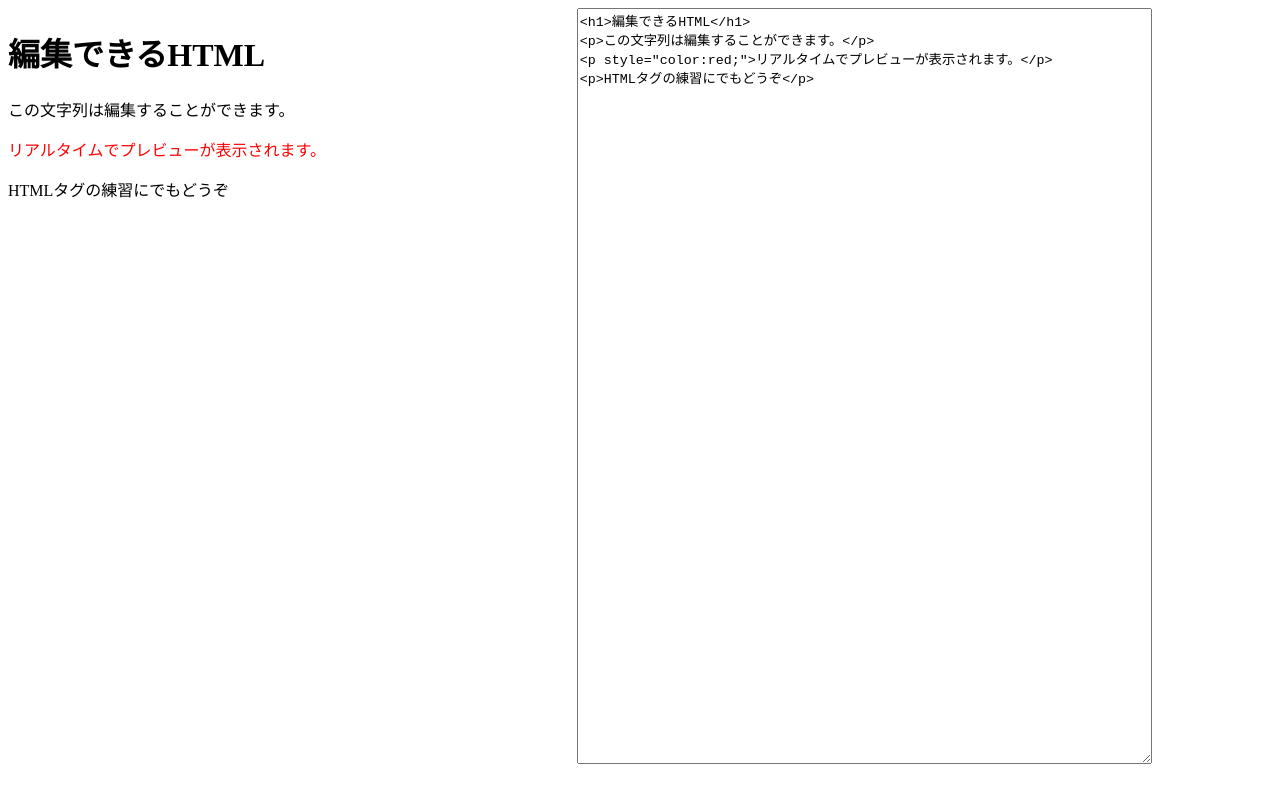
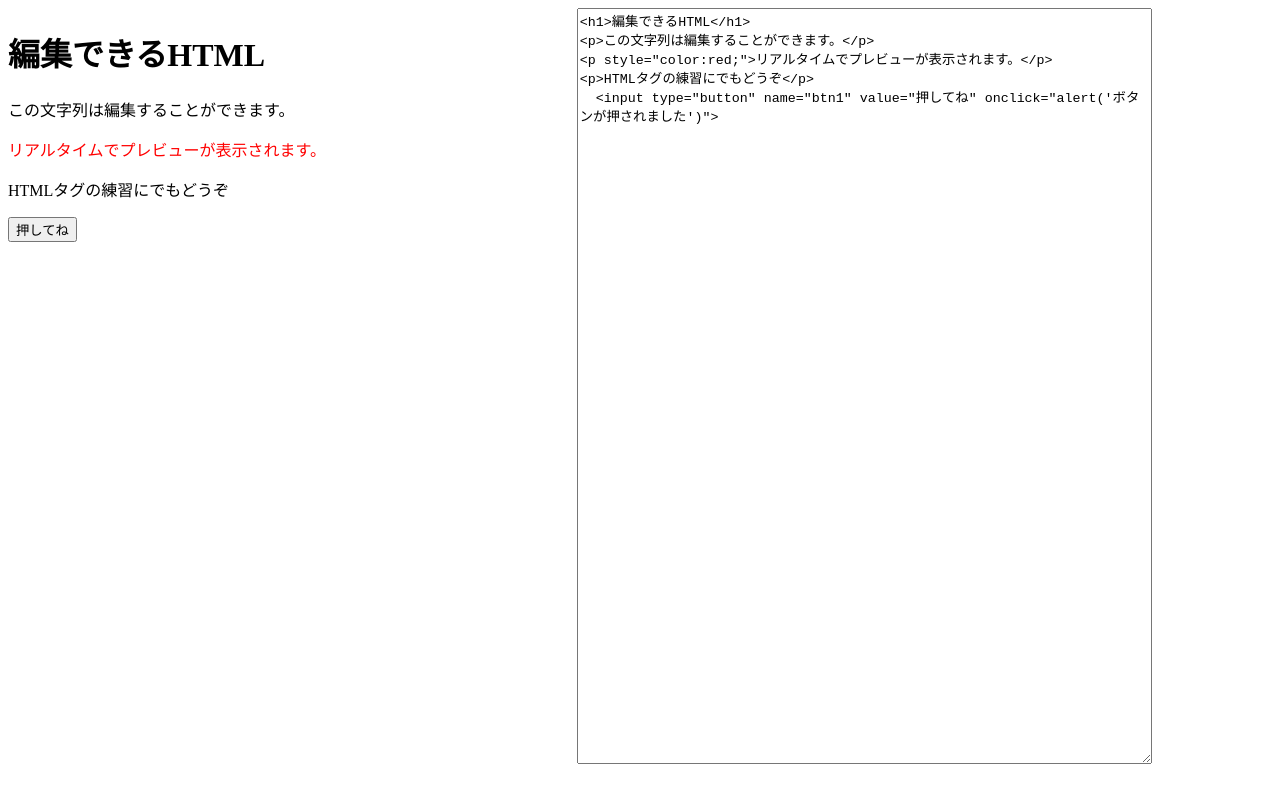
Before and after one commit to chibisu-ke/htmleditor, a plain HTML site: page index.html in a window 1280 px wide. Drawn offline with Linux system fonts and the light colour scheme.

Commit message:
Update index.html

```diff
--- a/index.html
+++ b/index.html
@@ -42,6 +42,7 @@ view.innerHTML = code.value;
 <p>この文字列は編集することができます。</p>
 <p style="color:red;">リアルタイムでプレビューが表示されます。</p>
 <p>HTMLタグの練習にでもどうぞ</p>
+  <input type="button" name="btn1" value="押してね" onclick="alert('ボタンが押されました')">
 </textarea>
 </body>
 </html>
```
